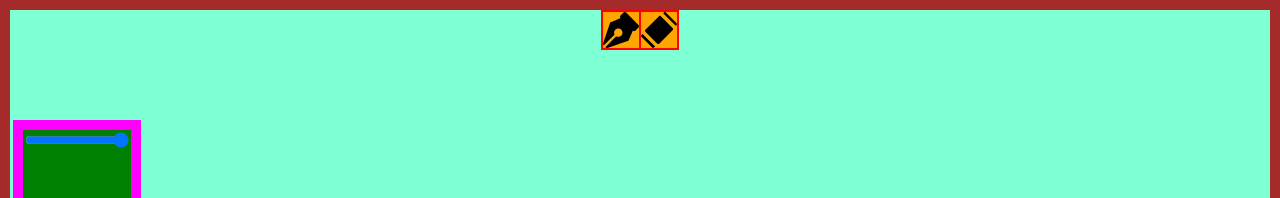
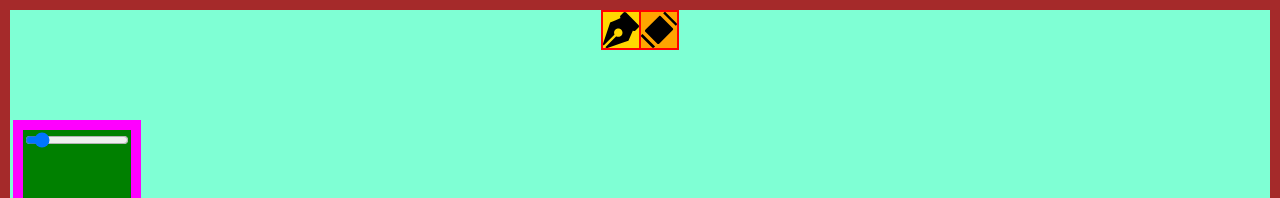
Before and after one commit to Thai-Son01/collabdraw, a React (Vite) app: page / in a window 1280 px wide. Shown: the top 198 px of the page. Built offline with nearby package versions, Linux system fonts and the light colour scheme.

Commit message:
eraser done, will need to cleanup things

```diff
--- a/src/App.tsx
+++ b/src/App.tsx
@@ -5,23 +5,29 @@ import Chat from './components/chat/Chat'
 import ToolBar from './components/toolbar/ToolBar'
 
 function App() {
-  const [penWidth, setPenWidth] = useState(100);
+  //this thing should be an object?
+  const [penWidth, setPenWidth] = useState(10);
+  const [itemSelected, setItemSelected] = useState("pen");
+  const [opacityLevel, setOpacityLevel] = useState(100);
 
   function changeValue(value : number) {
     setPenWidth(value);
   }
+  function toolOnClick(id : string) {
+    setItemSelected(id);
+}
 
-
-
-  //pen width would be in drawingcanvas as props
   return (
     <>
       <ToolBar
-      testing = {changeValue}
+      changePenWidth = {changeValue}
       defaultPenWidth = {penWidth}
+      itemSelected= {itemSelected}
+      changeSelectedTool={toolOnClick}
       ></ToolBar>
       <DrawingCanvas
       pWidth = {penWidth}
+      selectedTool= {itemSelected}
       ></DrawingCanvas>
       <Chat></Chat>
     </>
--- a/src/components/drawingcanvas/DrawingCanvas.tsx
+++ b/src/components/drawingcanvas/DrawingCanvas.tsx
@@ -3,12 +3,15 @@ import React, { useState, useEffect, useRef, useCallback } from "react";
 
 
 //drawing canvas is not reloaded when app is rerendered so context is lost xdd
-export default function DrawingCanvas({pWidth} : {pWidth : number}){
+export default function DrawingCanvas({pWidth, selectedTool} :
+                                    {pWidth : number,
+                                    selectedTool : string
+                                    }){
     const canvasRef = useRef<HTMLCanvasElement>(null);
     const ctxRef = useRef<CanvasRenderingContext2D | null>(null);
     let isDrawing : boolean = false;
-    let startX : number = 0;
-    let startY : number = 0;
+    // let startX : number = 0;
+    // let startY : number = 0;
 
     //will need to create functions in here
     function getMousePosition(canvas : HTMLCanvasElement, event : React.MouseEvent ) : [number, number] {
@@ -40,7 +43,6 @@ export default function DrawingCanvas({pWidth} : {pWidth : number}){
 
         //also getting big need to put in functions
         //casting everytime...
-        //need to fix something about the context too dying when hot reloading
         //need to fix cursor not totally accurate when clicking. on peut voir que le stroke commence un peu plus loin
 
         return (<canvas
@@ -48,12 +50,21 @@ export default function DrawingCanvas({pWidth} : {pWidth : number}){
             onMouseDown={(e : React.MouseEvent)=> {
                 if (!isDrawing) {
                     isDrawing = true;
-                    [startX, startY] = getMousePosition(canvasRef.current as HTMLCanvasElement, e);
+                    let [startX, startY] = getMousePosition(canvasRef.current as HTMLCanvasElement, e);
                     console.log(ctxRef.current);
                     if (ctxRef.current) {
-                        ctxRef.current.lineWidth = pWidth;
-                        ctxRef.current.moveTo(startX, startY);
-                        ctxRef.current.beginPath();
+                        //check if is pen or eraser, would need to do switch case i guess to the tool
+                        if(selectedTool === "pen"){
+                            ctxRef.current.globalCompositeOperation = "source-over";
+                            ctxRef.current.lineWidth = pWidth;
+                            ctxRef.current.moveTo(startX, startY);
+                            ctxRef.current.beginPath();
+                        }
+                        if(selectedTool === "eraser") {
+                            ctxRef.current.globalCompositeOperation="destination-out";
+                            ctxRef.current.moveTo(startX, startY);
+                            ctxRef.current.beginPath();
+                        }
                     }
                 }
 
--- a/src/components/toolbar/ToolBar.tsx
+++ b/src/components/toolbar/ToolBar.tsx
@@ -4,18 +4,16 @@ import styles from './ToolBar.module.css'
 import { useState } from 'react';
 
 
-export default function ToolBar({testing, defaultPenWidth} : {testing : (value : number) => void, defaultPenWidth : number}) {
-    const [itemSelected, setItemSelected] = useState("");
-    // const [penWidth, setPenWidth] = useState(100);
+export default function ToolBar({changePenWidth, defaultPenWidth, changeSelectedTool, itemSelected} :
+                                {changePenWidth : (value : number) => void,
+                                defaultPenWidth : number,
+                                changeSelectedTool : (tool : string) => void,
+                                itemSelected : string
+                            }) {
+
 
     const pen = "./pen.svg";
     const eraser = "./eraser.svg";
-
-    function toolOnClick(id : string) {
-        setItemSelected(id);
-    }
-
-
     return (
     <div
     className={`${styles.toolBar}`}>
@@ -23,19 +21,19 @@ export default function ToolBar({testing, defaultPenWidth} : {testing : (value :
         sourceName = {pen}
         name = "pen"
         selected = {itemSelected}
-        onSelect = {toolOnClick}
+        onSelect = {changeSelectedTool}
         ></Tool>
 
         <Tool
         sourceName = {eraser}
         name = "eraser"
         selected = {itemSelected}
-        onSelect = {toolOnClick}
+        onSelect = {changeSelectedTool}
         ></Tool>
 
         <ToolSettings
         defaultValue = {defaultPenWidth}
-        changeValue = {testing}
+        changeValue = {changePenWidth}
         ></ToolSettings>
     </div>
     )
```
